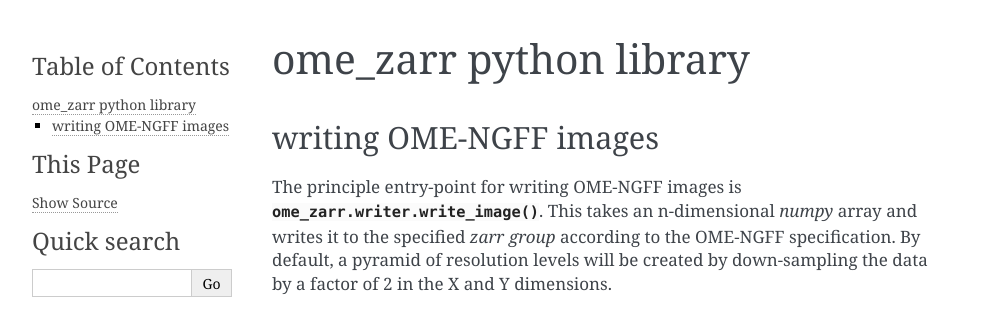
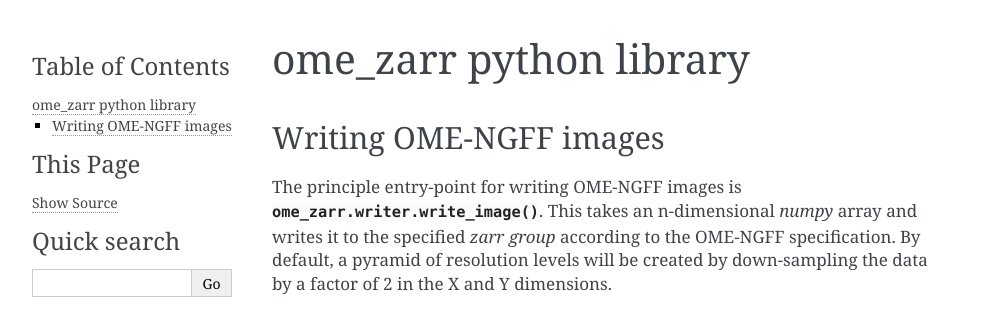
Before and after one commit to ome/ome-zarr-py, a Sphinx documentation site: the page built from docs/source/python.rst, in a window 1280 px wide. Shown: the top 310 px of the page, without its empty margins (148-1141 px from the left). Built offline with Sphinx 7.4.7, drawn with Linux system fonts in a browser that asks for light colours.

```diff
--- a/docs/source/python.rst
+++ b/docs/source/python.rst
@@ -1,7 +1,7 @@
 ome_zarr python library
 =======================
 
-writing OME-NGFF images
+Writing OME-NGFF images
 -----------------------
 
 The principle entry-point for writing OME-NGFF images is :py:func:`ome_zarr.writer.write_image`.
```
